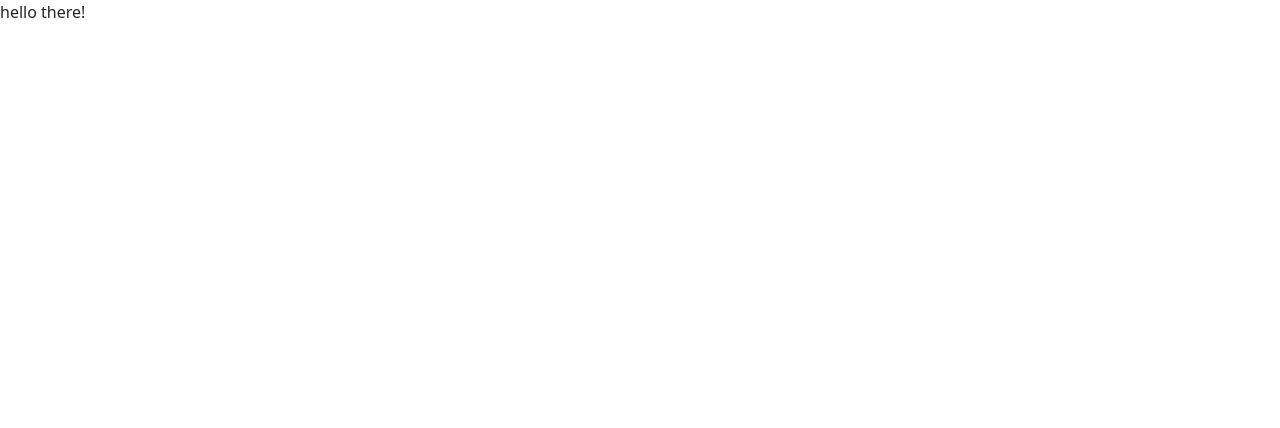
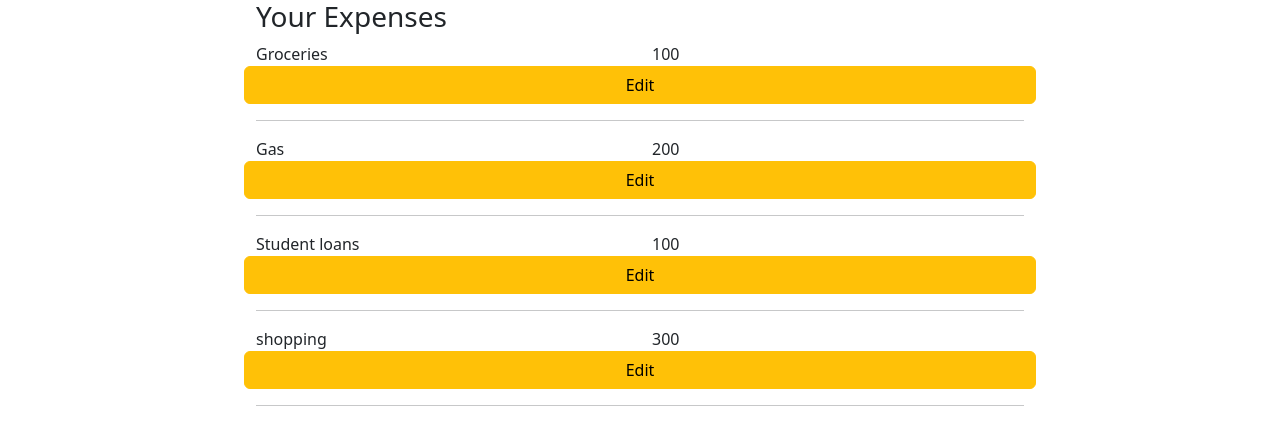
Before and after one commit to paarkavisaravanan19/CapstoneProject, a React (Create React App) app in the folder expenses.frontend/: page / in a window 1280 px wide. Shown: the top 428 px of the page. Built offline with nearby package versions, Linux system fonts and the light colour scheme.

Commit message:
.ADD expense add & update ExpenseForm.js created

```diff
--- a/expenses.frontend/src/App.js
+++ b/expenses.frontend/src/App.js
@@ -1,9 +1,11 @@
-import './App.css';
+import ExpenseList from "./components/ExpenseList";
 
-function App() {
-  return (
-    'hello there!'
-  );
-}
+const App =() =>(
+<div style={{width: '60%', margin : 'auto'}}>
+  <h3>Your Expenses</h3>
+  <ExpenseList/>
+
+</div>
+);
 
 export default App;
--- a/expenses.frontend/src/app/expensesReducer.js
+++ b/expenses.frontend/src/app/expensesReducer.js
@@ -17,5 +17,7 @@ export default (state= initialState, action) => {
         case ActionTypes.SET_EXPENSES:
             //payload==> to dispatch the action
             return{...state, expenses:[...action.payload]};
+        default:
+            return state;
     }
 }
--- a/expenses.frontend/src/app/store.js
+++ b/expenses.frontend/src/app/store.js
@@ -1,6 +1,8 @@
 import { configureStore } from '@reduxjs/toolkit';
+import expensesReducer from './expensesReducer';
 
 export const store = configureStore({
   reducer: {
+    expensesReducer : expensesReducer
   },
 });
--- a/expenses.frontend/src/components/ExpenseList.js
+++ b/expenses.frontend/src/components/ExpenseList.js
@@ -1,7 +1,33 @@
 import {React, useEffect} from 'react';
-import { useDispatch } from 'react-redux';
+import { useDispatch, useSelector } from 'react-redux';
+import { GetExpenses } from '../services/expenses';
+import { Button, Row, Col } from 'react-bootstrap';
 
 export default() =>
 {
+    //react hooks
     const dispatch = useDispatch();
+    const expenses = useSelector(state => state.expensesReducer.expenses);
+    //non hooks
+    useEffect(()=>
+    {
+        GetExpenses(dispatch);
+    },
+    []);
+    return expenses.map(e=>
+        <div style={{marginBottom: '1rem'}}>
+            <ListRow expenses={e} />
+        </div>
+        );
 }
+
+const ListRow = ({expenses}) => {
+    return <div>
+        <Row>
+            <Col>{expenses.description}</Col>
+            <Col>{expenses.amount}</Col>
+            <Button variant='warning'>Edit</Button>
+        </Row>
+        <hr/>
+    </div>
+}
--- a/expenses.frontend/src/services/expenses.js
+++ b/expenses.frontend/src/services/expenses.js
@@ -1,12 +1,12 @@
-import { ActionCreator, ActionCreators } from "../app/expensesReducer";
+import {  ActionCreators } from "../app/expensesReducer";
 export const GetExpenses = async (dispatch) => {
     try{
         //api call
         const expenses = [
             {id: 1, description :'Groceries', amount: 100},
             {id: 2, description :'Gas', amount: 200},
-            {id: 3, description :'Student loans', amount: 10000},
-            {id: 4, description :'shopping', amount: 3000},
+            {id: 3, description :'Student loans', amount: 100},
+            {id: 4, description :'shopping', amount: 300},
         ];
         //importing dispatch and setting the expenses
         dispatch(ActionCreators.setExpenses(expenses));
```
Also changed, not shown: expenses.frontend/src/components/ExpenseForm.js (added).
